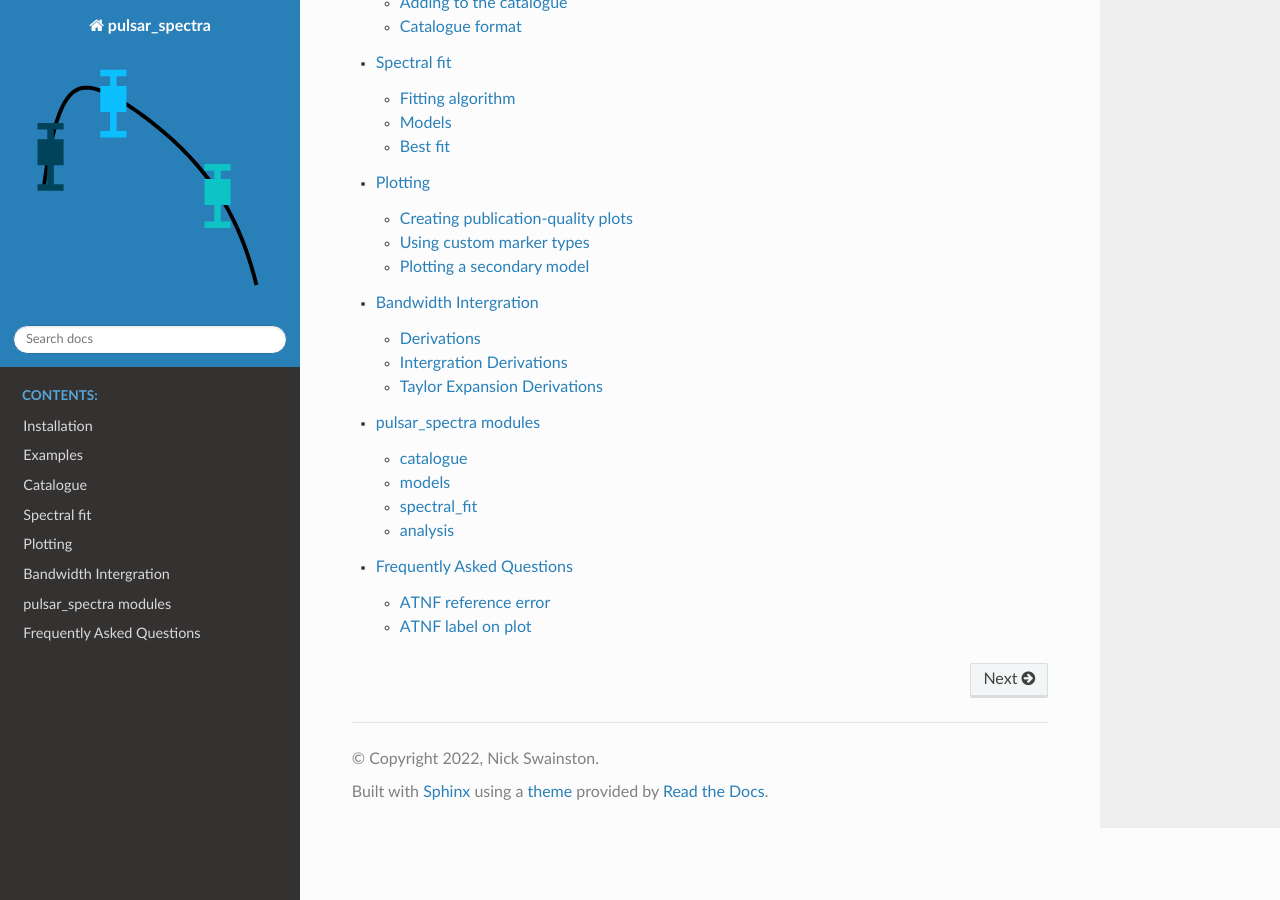
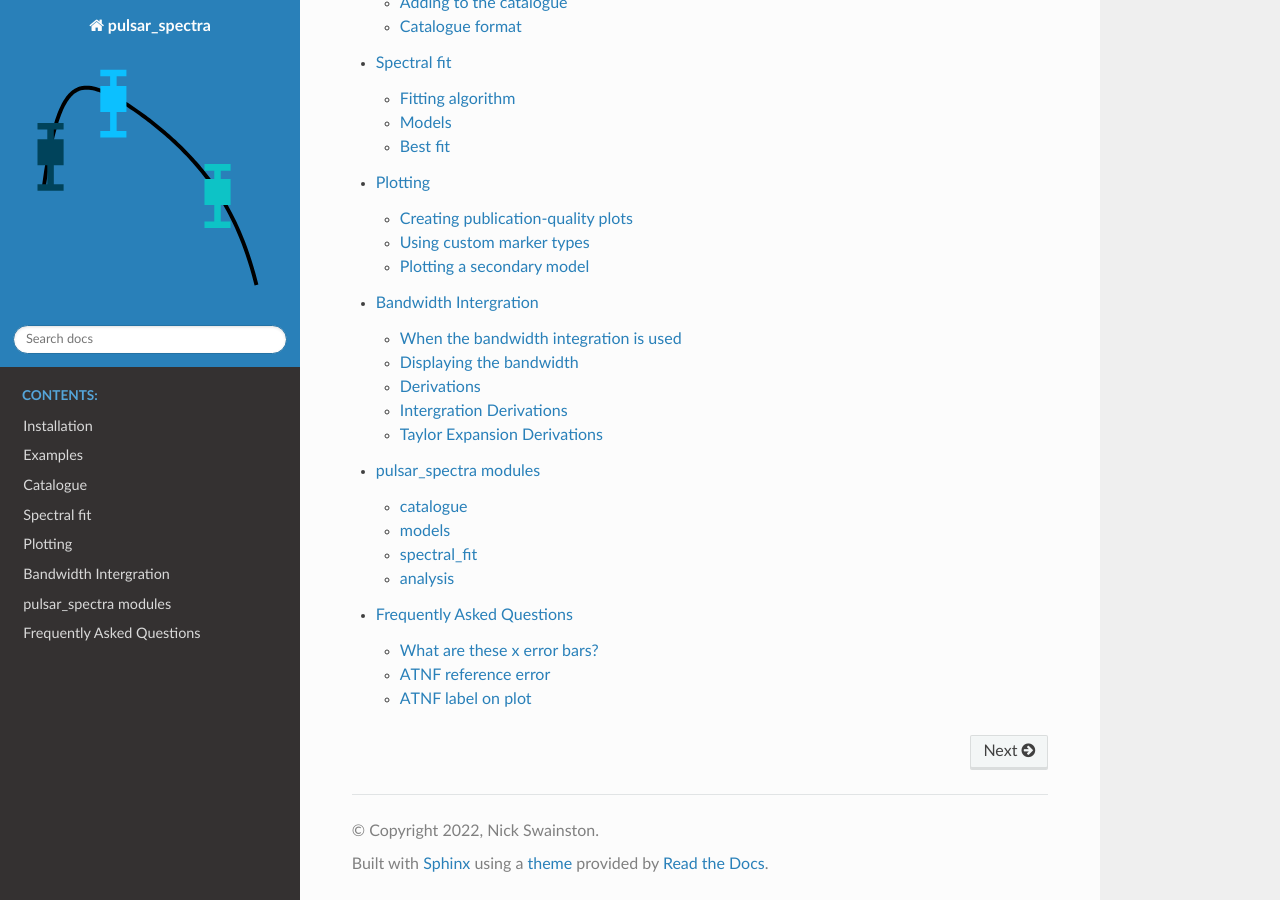
Before and after one commit to NickSwainston/pulsar_spectra, a Sphinx documentation site: the page built from docs/index.rst, in a window 1280 px wide and 900 px high, scrolled down 541 px. Built offline with Sphinx 7.4.7 and the Read the Docs theme 2.0.0, drawn with Linux system fonts in a browser that asks for light colours; some of the changed lines change nothing that is shown.

Commit message:
Added explanation of when bandwidth model works and what the x error bars are

```diff
--- a/docs/bandwidth_intergration.rst
+++ b/docs/bandwidth_intergration.rst
@@ -6,6 +6,35 @@
 This assumption becomes increasingly inaccurate for wider fractional bandwidths.
 For this reason we have expanded the catalogue's database to include the bandwidth of all detections and
 expanded our equations to model the integrated flux across the band.
+
+When the bandwidth integration is used
+---------------------------------------
+The software first tries to fit the spectrum with the simple models (the models without the bandwidth integration)
+then uses their fit results and intial parameters in the bandwidth integration model fit.
+If the simple model fails to converge, the bandwidth integration model is not attempted.
+If any of the data has `None` as their bandwidth, the bandwidth integration models can not be used.
+This is most common when there is ANTF data in the fit (which you can replace :ref:`like so <adding_papers>`).
+
+You can see that the bandwidth integration model was used or not based on the tick or cross on the plot label.
+Here is an example of J0048+3412 which could not be fit with the band integration model due to the ATNF data:
+
+.. image:: figures/J0048+3412_no_bandwidth.png
+  :width: 800
+
+
+.. _display_band:
+
+Displaying the bandwidth
+------------------------
+In the pulsar_spectra plots, the x error bars do not display an uncertainty.
+We use the x error bars to display the bandwidth of each flux density measurement.
+The following is an example of J0024-7204J which Zhang et al. (2019) split into
+many frequency subintegrations:
+
+.. image:: figures/J0024-7204J_bandwidth_example.png
+  :width: 800
+
+You can see how the bandwidth of each flux density measurement is now clearly displayed.
 
 .. _derivations:
 
--- a/docs/faq.rst
+++ b/docs/faq.rst
@@ -2,6 +2,10 @@
 ==========================
 
 The following are some common questions or issues.
+
+What are these x error bars?
+----------------------------
+The x error bars are the bandwidth of each flux density measurement (:ref:`see full explanation <display_band>`).
 
 ATNF reference error
 --------------------
```
